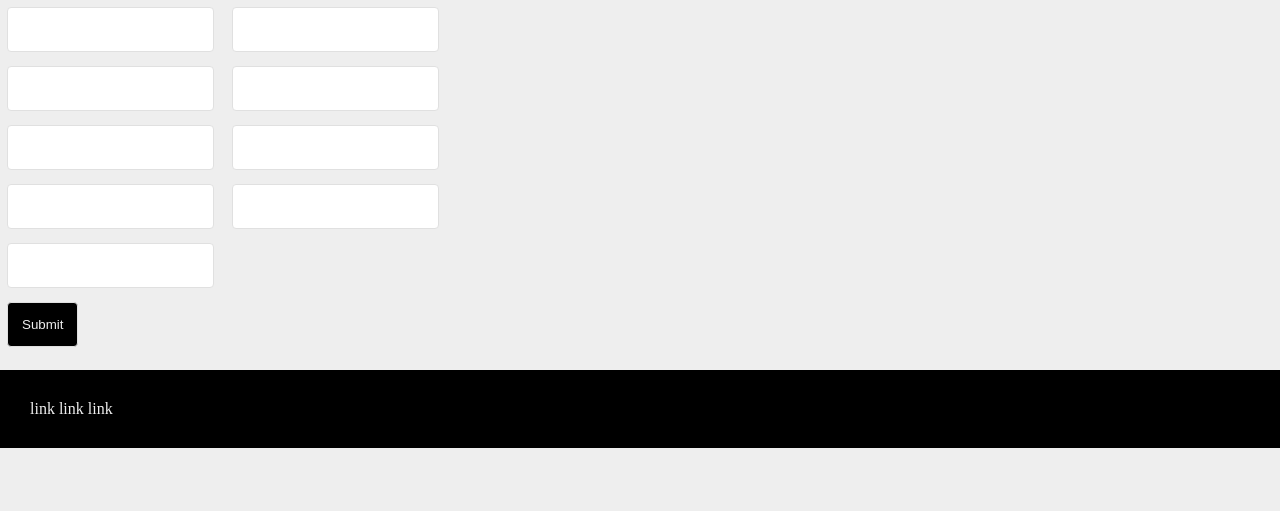
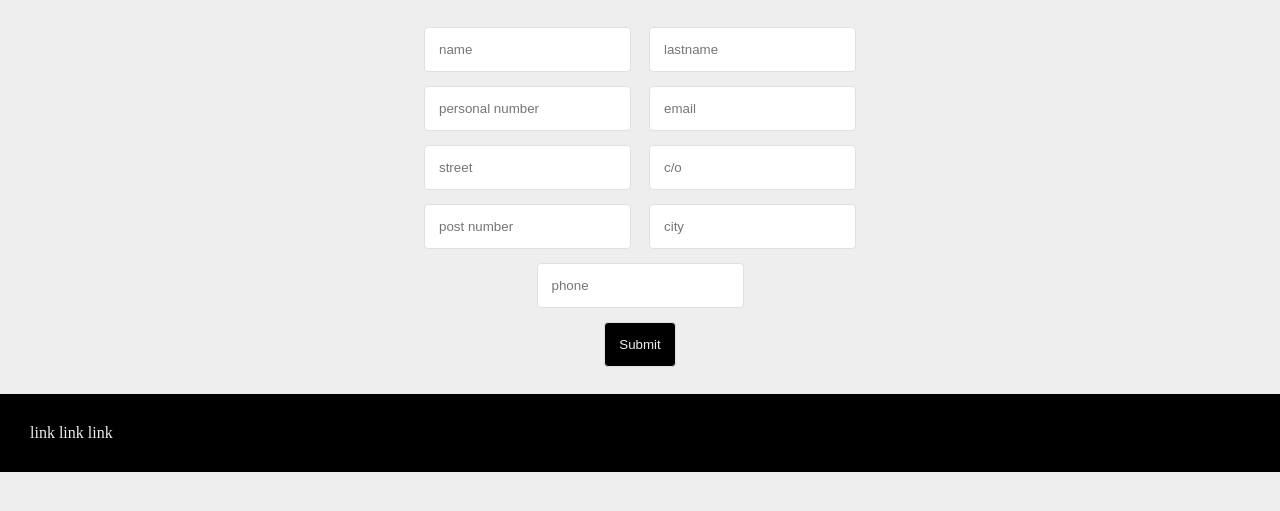
Before and after one commit to Ferdinand1945/insert-php, a PHP site: page / in a window 1280 px wide. Shown: the part 70-581 px from the top of the page. Run offline with PHP 8.4, Linux system fonts and the light colour scheme.

Commit message:
better style

```diff
--- a/css/style.css
+++ b/css/style.css
@@ -47,3 +47,8 @@ background-color: #000;
 .main-menu {
   padding: 30px;
 }
+
+.main-form {
+margin: 20px;
+text-align: center;
+}
--- a/index.php
+++ b/index.php
@@ -13,16 +13,16 @@
         <li><a href="">link</a></li>
       </ul>
     </header>
-    <form action="insert.php" method="post">
-      <input type="text" name="name" />
-      <input type="text" name="lastname" /><br />
-      <input type="text" name="pnumber" />
-      <input type="text" name="email" /><br />
-      <input type="text" name="street" />
-      <input type="text" name="co" /><br />
-      <input type="text" name="postnummer" />
-      <input type="text" name="ort" /><br />
-      <input type="text" name="telefon" /><br />
+    <form class="main-form" action="insert.php" method="post">
+      <input type="text" name="name" placeholder="name" />
+      <input type="text" name="lastname" placeholder="lastname"/><br />
+      <input type="text" name="pnumber" placeholder="personal number"/>
+      <input type="text" name="email" placeholder="email"/><br />
+      <input type="text" name="street" placeholder="street"/>
+      <input type="text" name="co" placeholder="c/o"/><br />
+      <input type="text" name="postnummer" placeholder="post number"/>
+      <input type="text" name="ort" placeholder="city"/><br />
+      <input type="text" name="telefon" placeholder="phone"/><br />
       <input type="submit" value="Submit" name="submit">
 
     </form>
```
